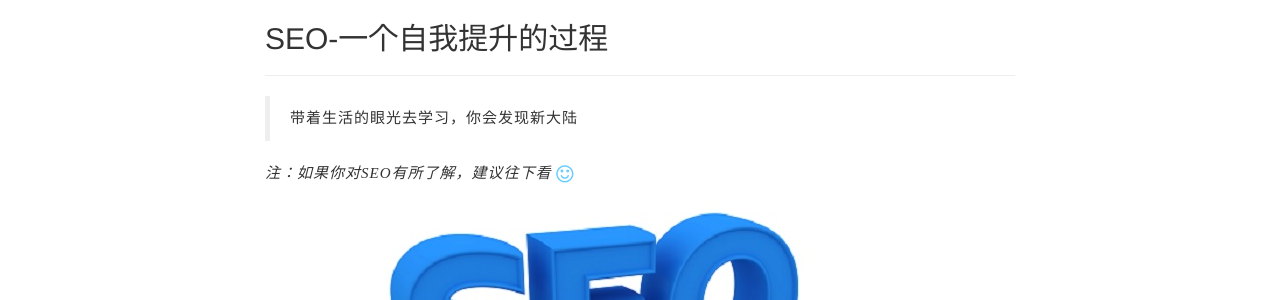
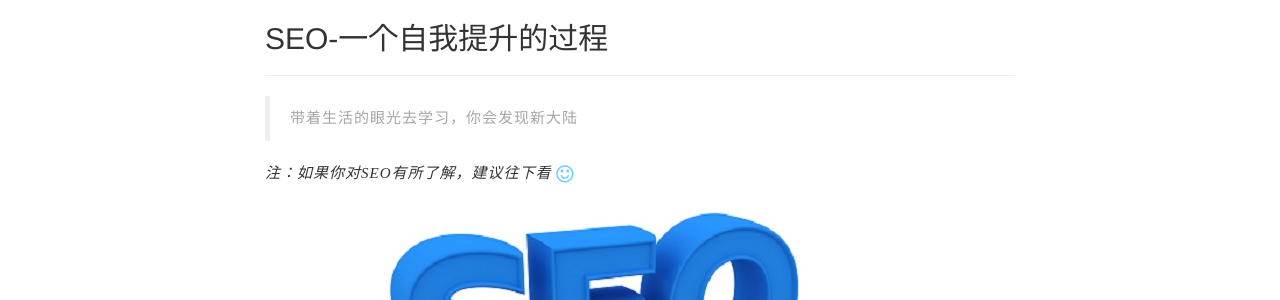
Before and after one commit to LingLinyp/LingLinyp.github.io, a Jekyll site: the page built from _posts/2016-12-16-SEO.md, in a window 1280 px wide. Shown: the part 525-825 px from the top of the page. Built offline with Jekyll 4.4.1, drawn with Linux system fonts in a browser that asks for light colours; comment, search, counter and statistics services are not loaded.

Commit message:
modify_index.css

```diff
--- a/css/index.css
+++ b/css/index.css
@@ -98,6 +98,9 @@ footer {
   text-decoration: none;
 }
 
+blockquote p{
+  color:#a6a6a6 ;
+}
 /*About Me*/
 
 .aboutme .fa{
```
